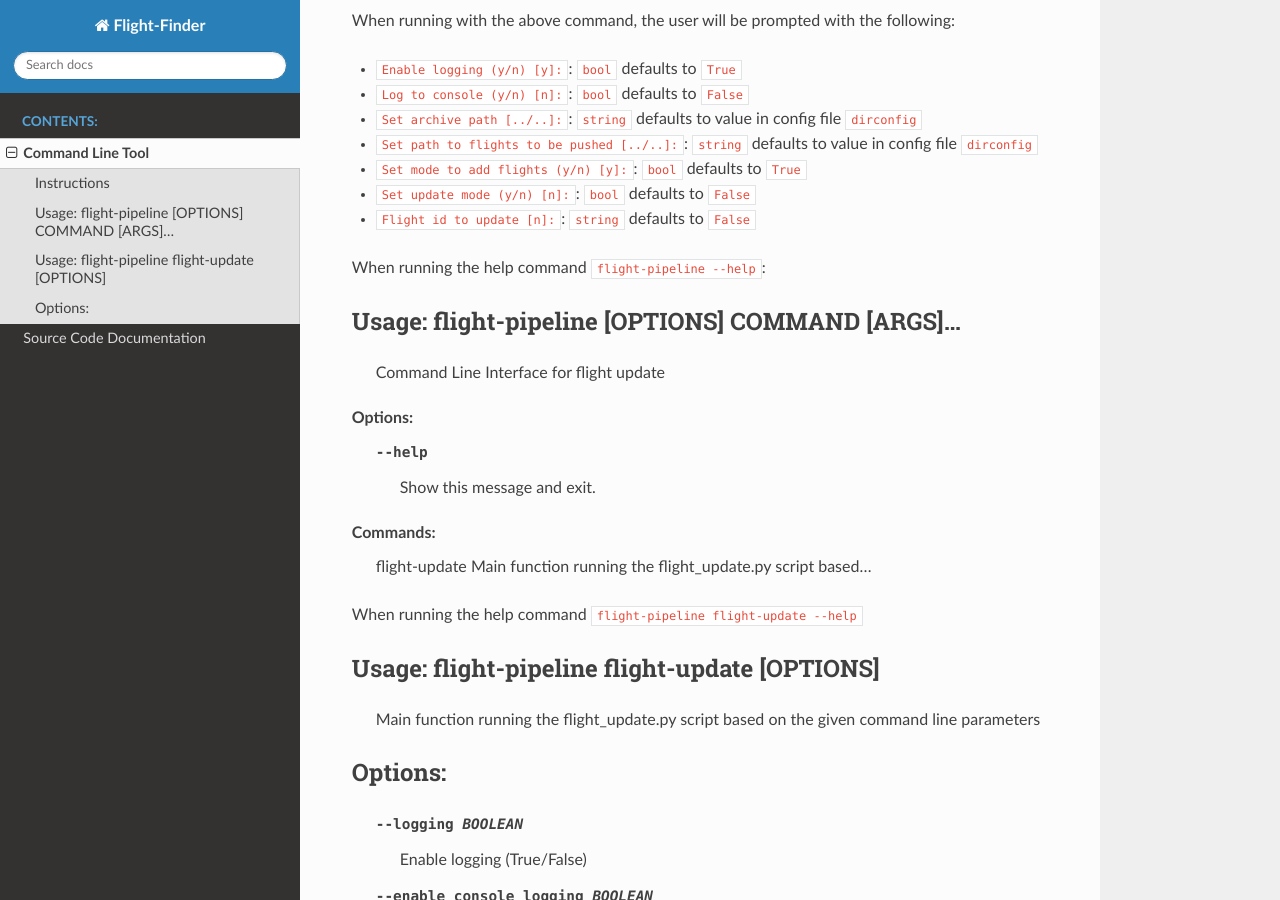
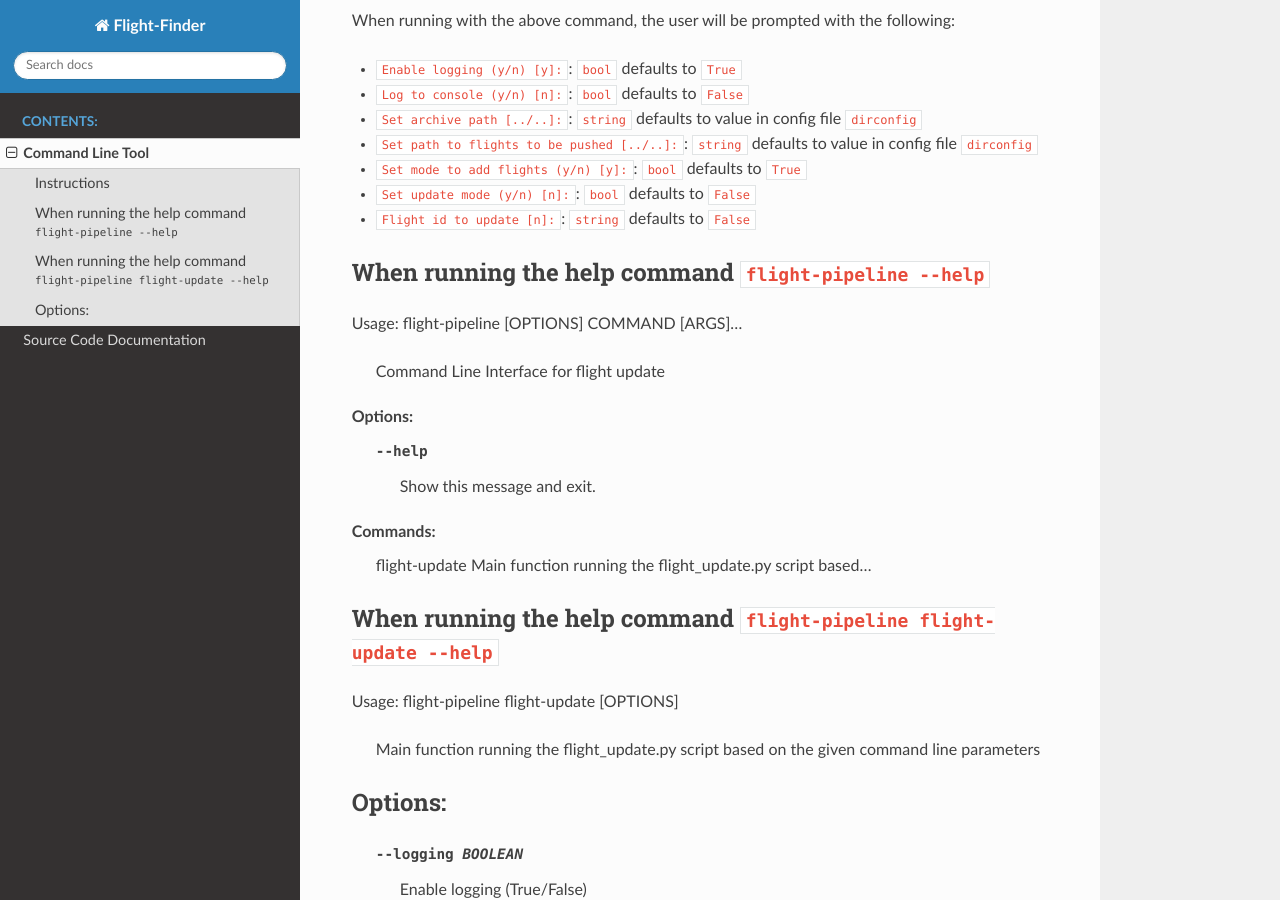
Before and after one commit to cedadev/flight-pipeline, a Sphinx documentation site: the page built from docs/source/core/cli.rst, in a window 1280 px wide and 900 px high, scrolled down 599 px. Built offline with Sphinx 7.4.7 and the Read the Docs theme 3.1.0, drawn with Linux system fonts in a browser that asks for light colours.

Commit message:
formatting changes

```diff
--- a/docs/source/core/cli.rst
+++ b/docs/source/core/cli.rst
@@ -36,10 +36,10 @@ When running with the above command, the user will be prompted with the followin
 - ``Flight id to update [n]:``: ``string`` defaults to ``False``
 
 
-When running the help command ``flight-pipeline --help``:
+When running the help command ``flight-pipeline --help``
+========================================================
 
 Usage: flight-pipeline [OPTIONS] COMMAND [ARGS]...
-==================================================
 
   Command Line Interface for flight update
 
@@ -51,9 +51,9 @@ Commands:
 
 
 When running the help command ``flight-pipeline flight-update --help``
+======================================================================
 
 Usage: flight-pipeline flight-update [OPTIONS]
-==============================================
 
   Main function running the flight_update.py script based on the given command
   line parameters
```
